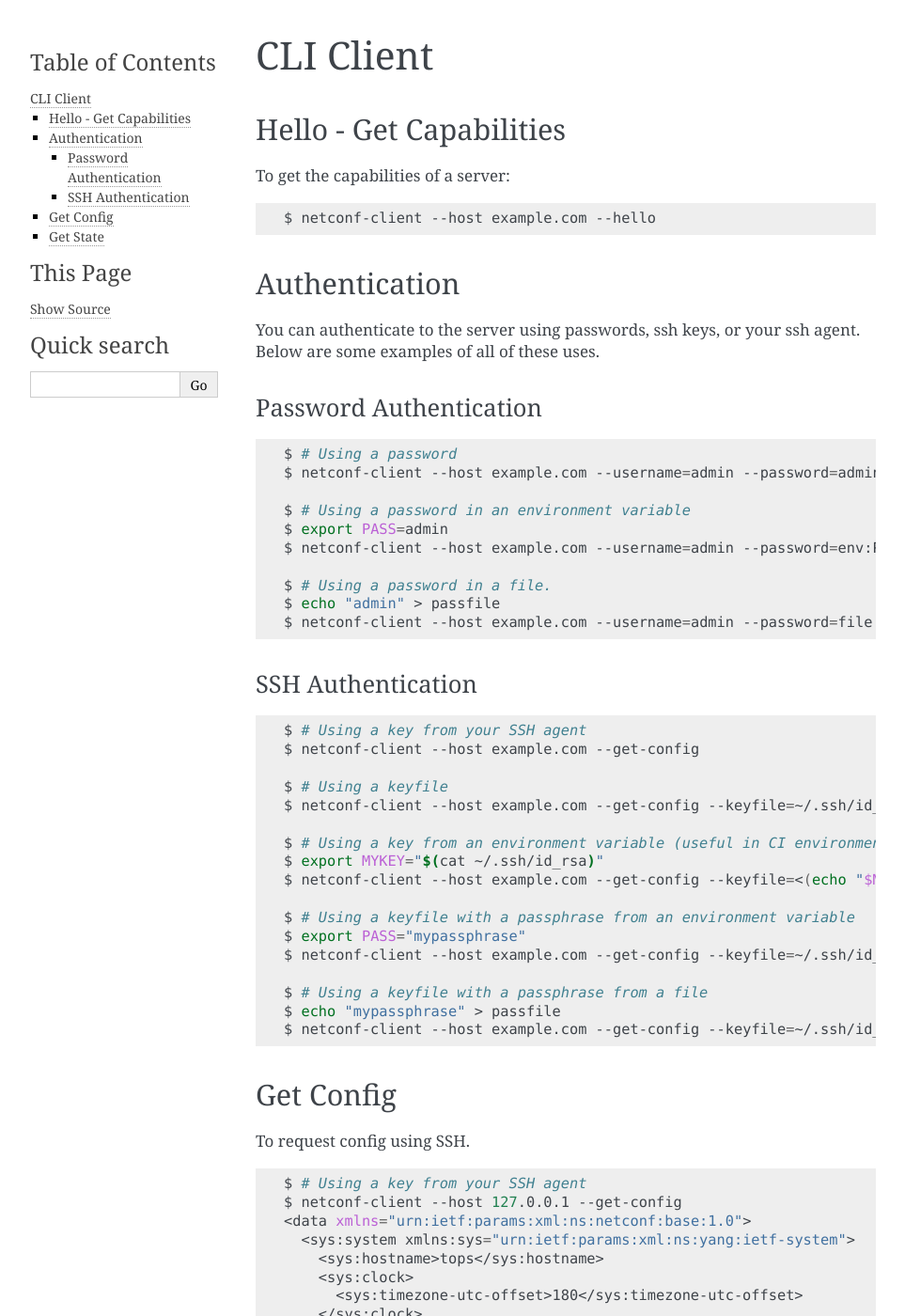
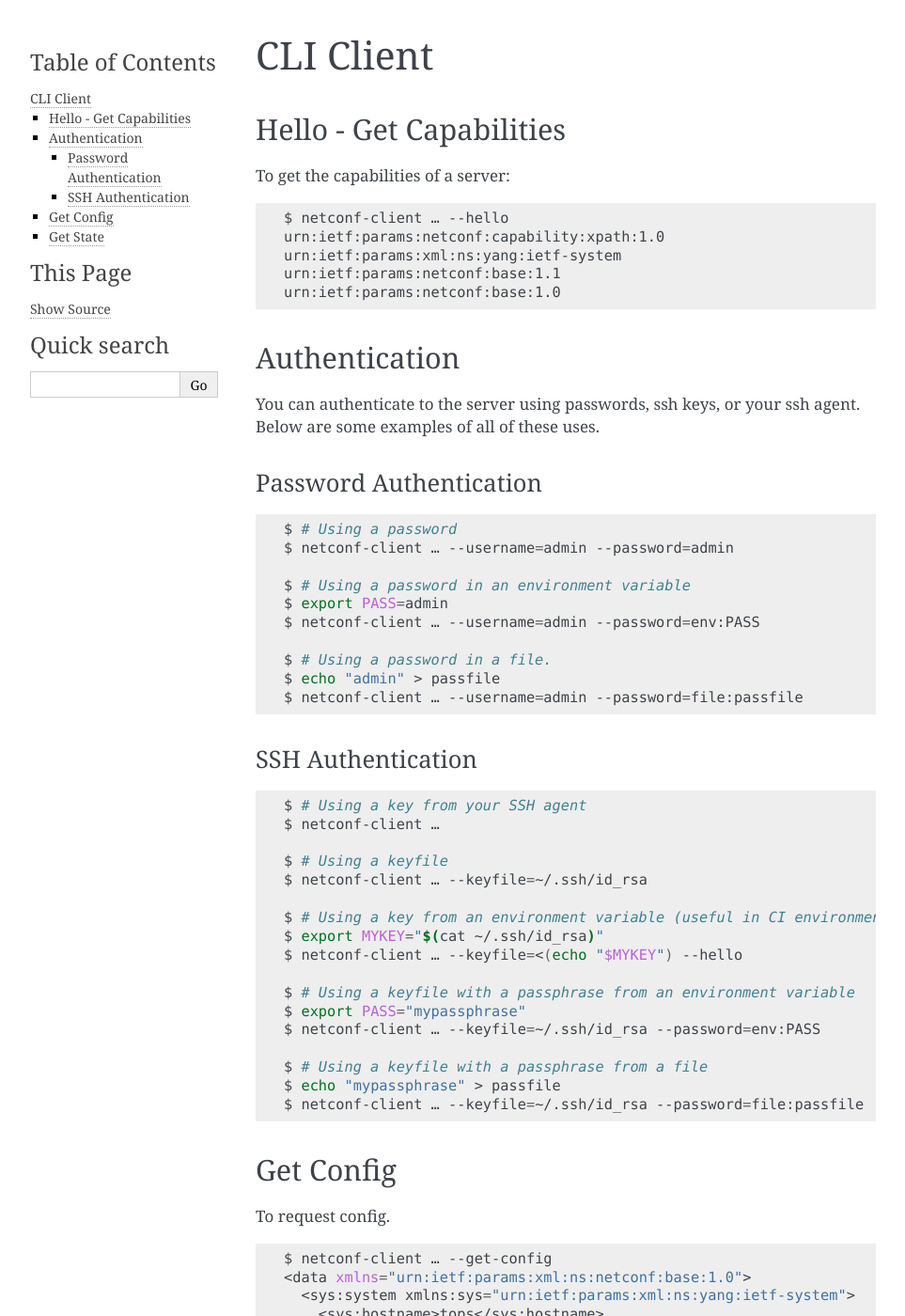
Before and after one commit to choppsv1/netconf, a Sphinx documentation site: the page built from doc/source/usage-cli.rst, in a window 1280 px wide and 1400 px high. Shown: the whole window at 94% size, without its empty margins (148-1111 px from the left). Built offline with Sphinx 7.4.7, drawn with Linux system fonts in a browser that asks for light colours; pages that are not in the unit, such as notebooks, are missing from menus; some of the changed text lies outside the part shown.

Commit message:
Improve docs more.

```diff
--- a/doc/source/usage-cli.rst
+++ b/doc/source/usage-cli.rst
@@ -13,7 +13,11 @@ To get the capabilities of a server:
 
 .. code-block:: sh
 
-  $ netconf-client --host example.com --hello
+  $ netconf-client … --hello
+  urn:ietf:params:netconf:capability:xpath:1.0
+  urn:ietf:params:xml:ns:yang:ietf-system
+  urn:ietf:params:netconf:base:1.1
+  urn:ietf:params:netconf:base:1.0
 
 .. _cli-auth:
 
@@ -27,47 +31,46 @@ Password Authentication
 .. code-block:: sh
 
   $ # Using a password
-  $ netconf-client --host example.com --username=admin --password=admin --get-config
+  $ netconf-client … --username=admin --password=admin
 
   $ # Using a password in an environment variable
   $ export PASS=admin
-  $ netconf-client --host example.com --username=admin --password=env:PASS --get-config
+  $ netconf-client … --username=admin --password=env:PASS
 
   $ # Using a password in a file.
   $ echo "admin" > passfile
-  $ netconf-client --host example.com --username=admin --password=file:passfile --get-config
+  $ netconf-client … --username=admin --password=file:passfile
 
 SSH Authentication
 ------------------
 .. code-block:: sh
 
   $ # Using a key from your SSH agent
-  $ netconf-client --host example.com --get-config
+  $ netconf-client …
 
   $ # Using a keyfile
-  $ netconf-client --host example.com --get-config --keyfile=~/.ssh/id_rsa
+  $ netconf-client … --keyfile=~/.ssh/id_rsa
 
   $ # Using a key from an environment variable (useful in CI environments)
   $ export MYKEY="$(cat ~/.ssh/id_rsa)"
-  $ netconf-client --host example.com --get-config --keyfile=<(echo "$MYKEY")
+  $ netconf-client … --keyfile=<(echo "$MYKEY") --hello
 
   $ # Using a keyfile with a passphrase from an environment variable
   $ export PASS="mypassphrase"
-  $ netconf-client --host example.com --get-config --keyfile=~/.ssh/id_rsa --password=env:PASS
+  $ netconf-client … --keyfile=~/.ssh/id_rsa --password=env:PASS
 
   $ # Using a keyfile with a passphrase from a file
   $ echo "mypassphrase" > passfile
-  $ netconf-client --host example.com --get-config --keyfile=~/.ssh/id_rsa --password=file:passfile
+  $ netconf-client … --keyfile=~/.ssh/id_rsa --password=file:passfile
 
 Get Config
 ==========
 
-To request config using SSH.
+To request config.
 
 .. code-block:: sh
 
-  $ # Using a key from your SSH agent
-  $ netconf-client --host 127.0.0.1 --get-config
+  $ netconf-client … --get-config
   <data xmlns="urn:ietf:params:xml:ns:netconf:base:1.0">
     <sys:system xmlns:sys="urn:ietf:params:xml:ns:yang:ietf-system">
       <sys:hostname>tops</sys:hostname>
@@ -97,7 +100,7 @@ To request operational state (see :ref:`cli-auth` for authentication)
 
 .. code-block:: sh
 
-  $ netconf-client --host=127.0.0.1 --port=8300 --get
+  $ netconf-client … --get
   <data xmlns="urn:ietf:params:xml:ns:netconf:base:1.0">
     <sys:system-state xmlns:sys="urn:ietf:params:xml:ns:yang:ietf-system">
       <sys:system>
```
Also changed, not shown: other parts of doc/source/usage-cli.rst (+2 -2 lines).
